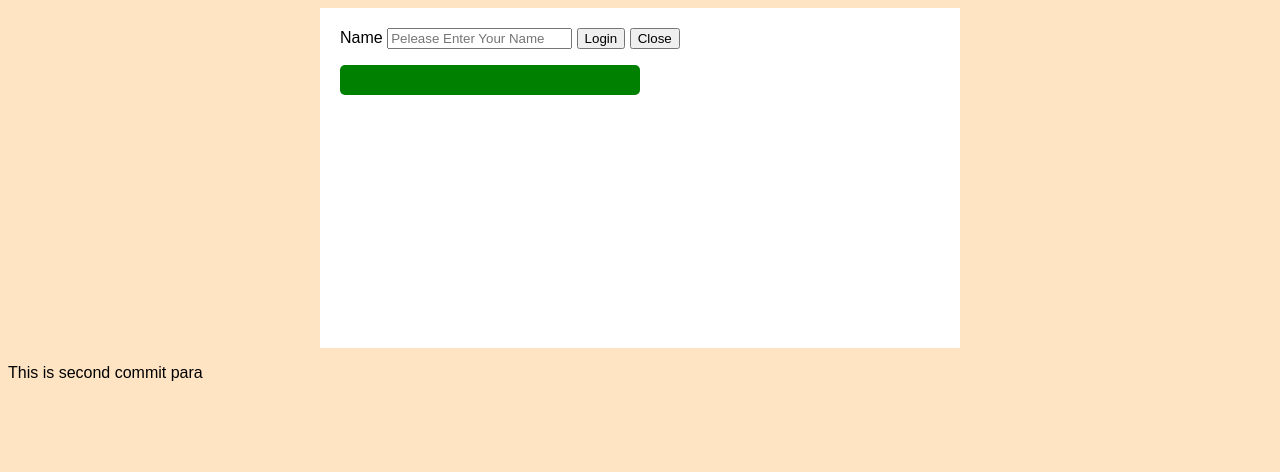
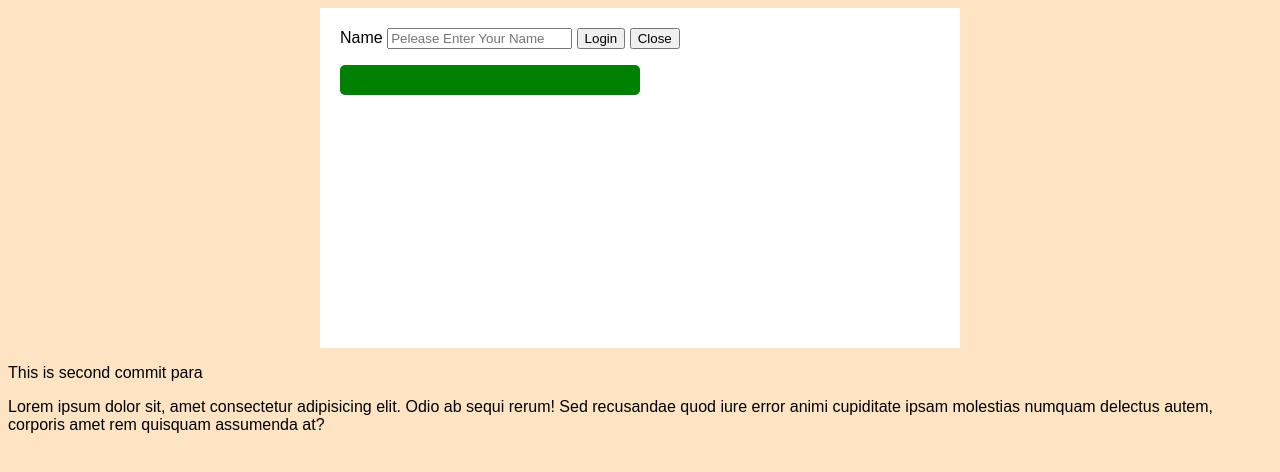
Before and after one commit to jonnie-blackwall/test, a plain HTML site: page popover/index.html in a window 1280 px wide. Drawn offline with Linux system fonts and the light colour scheme.

Commit message:
test sent popover index update

```diff
--- a/popover/index.html
+++ b/popover/index.html
@@ -20,6 +20,7 @@
 
     </div>
 <p>This is second commit para</p>
+<p>Lorem ipsum dolor sit, amet consectetur adipisicing elit. Odio ab sequi rerum! Sed recusandae quod iure error animi cupiditate ipsam molestias numquam delectus autem, corporis amet rem quisquam assumenda at?</p>
     <script src="app.js"></script>
 </body>
 </html>
```
